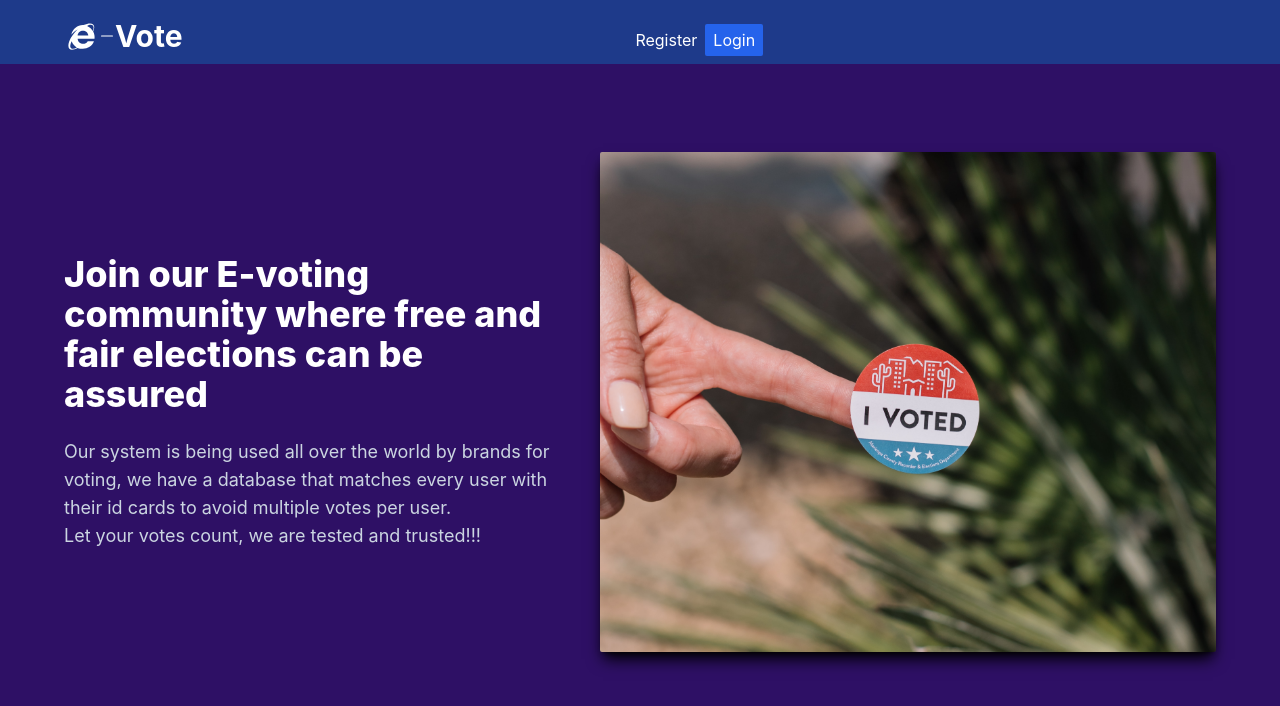
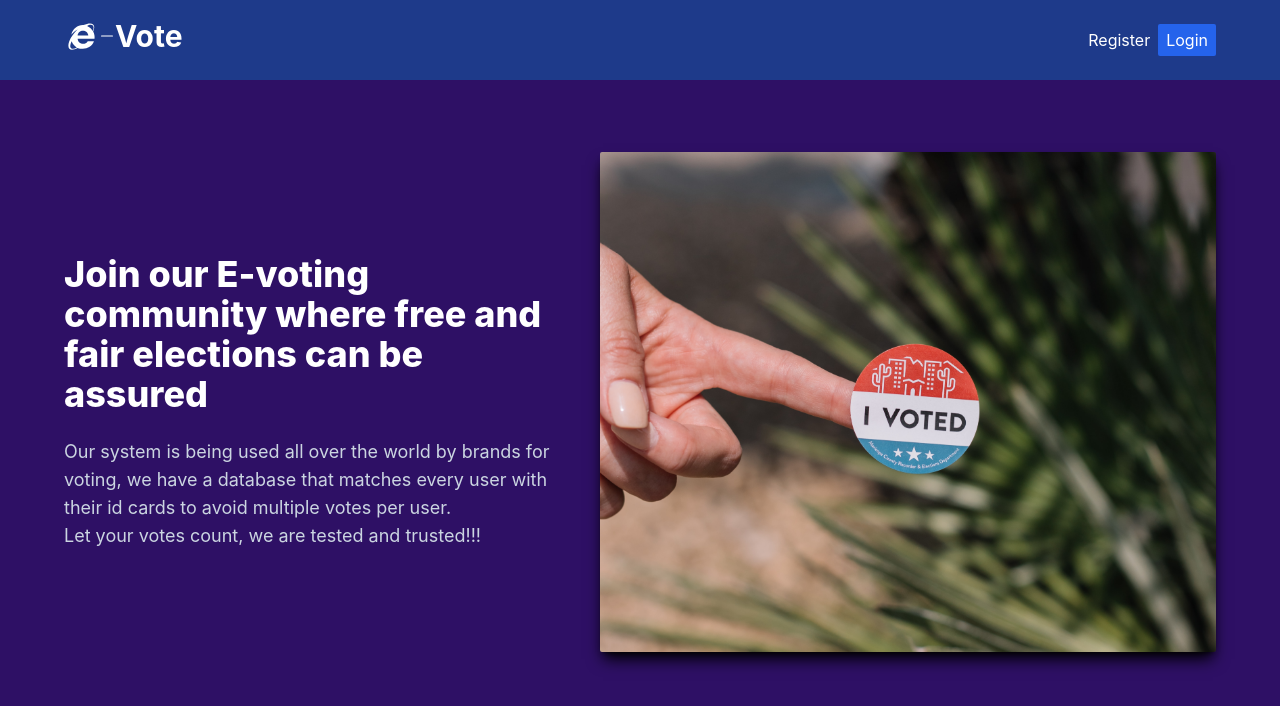
Before and after one commit to Diegofreema/vote-app-frontend, a React (Create React App) app: page / in a window 1280 px wide. Shown: the top 706 px of the page. Built offline with nearby package versions, Linux system fonts and the light colour scheme; no server answers.

Commit message:
header ui updated

```diff
--- a/src/components/components/Header.js
+++ b/src/components/components/Header.js
@@ -58,7 +58,7 @@ const Header = ({
   // console.log(LoggedIn);
   return (
     <div
-      className={` h-[50px] flex items-center py-8 px-4 fixed top-0 left-0 right-0  z-10 bg-blue-900`}
+      className={`  flex items-center pb-6 pt-2 px-4 fixed top-0 left-0 right-0  z-10 bg-blue-900`}
     >
       <div
         className={`container flex sm:flex-row ${
@@ -194,7 +194,7 @@ const Header = ({
             )}
           </ul>
         </div>
-        <div onClick={() => setIsOpen((prev) => !prev)}>
+        <div onClick={() => setIsOpen((prev) => !prev)} className="md:hidden">
           {isOpen ? (
             <FaTimes color="white" size={25} className="md:hidden" />
           ) : (
```
